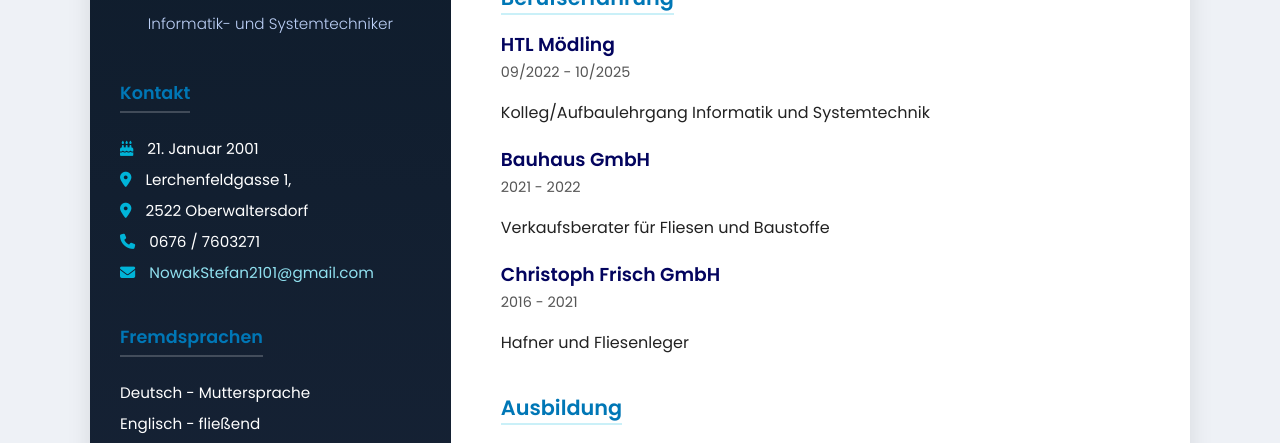
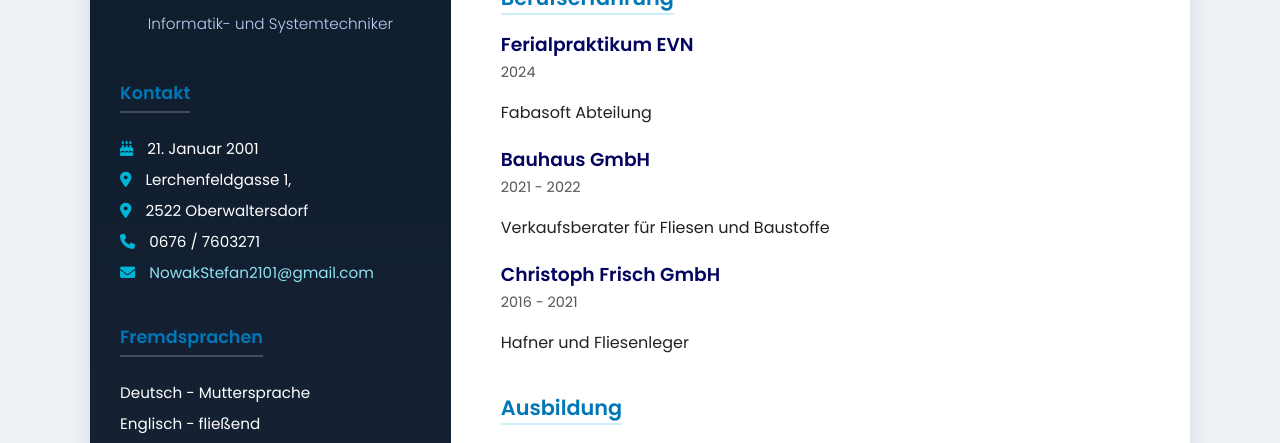
Before and after one commit to Stewooo/Lebenslauf, a plain HTML site: page index.html in a window 1280 px wide. Shown: the part 298-741 px from the top of the page. Drawn offline with Linux system fonts and the light colour scheme.

Commit message:
Update index.html

```diff
--- a/index.html
+++ b/index.html
@@ -72,9 +72,9 @@
         <h2>Berufserfahrung</h2>
 
         <div class="job">
-          <h3>HTL Mödling</h3>
-          <span class="date">09/2022 - 10/2025</span>
-          <p>Kolleg/Aufbaulehrgang Informatik und Systemtechnik</p>
+          <h3>Ferialpraktikum EVN</h3>
+          <span class="date">2024</span>
+          <p>Fabasoft Abteilung</p>
         </div>
 
         <div class="job">
```
